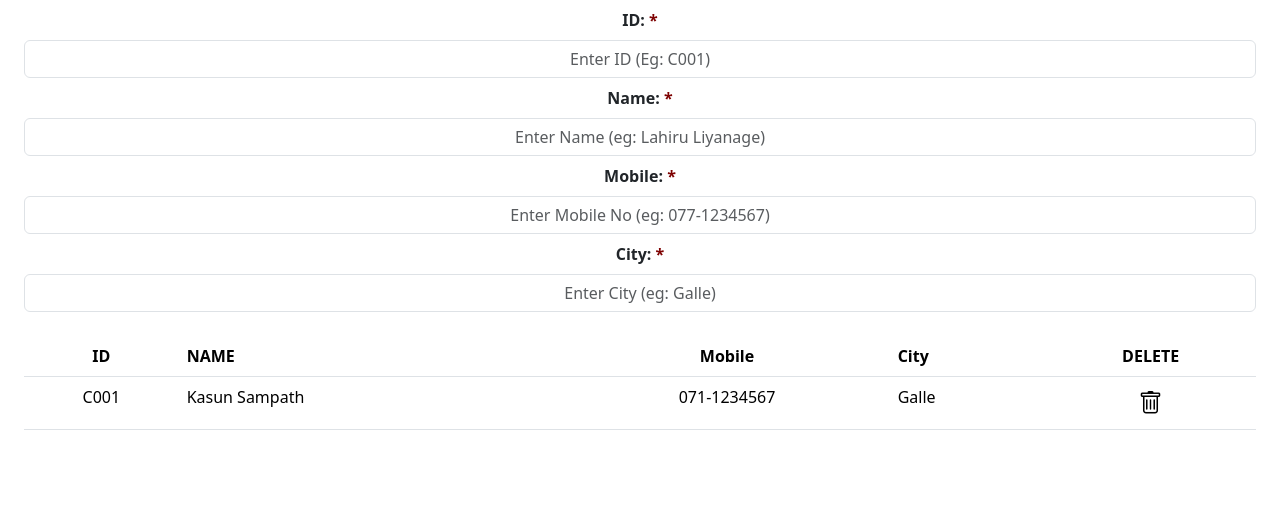
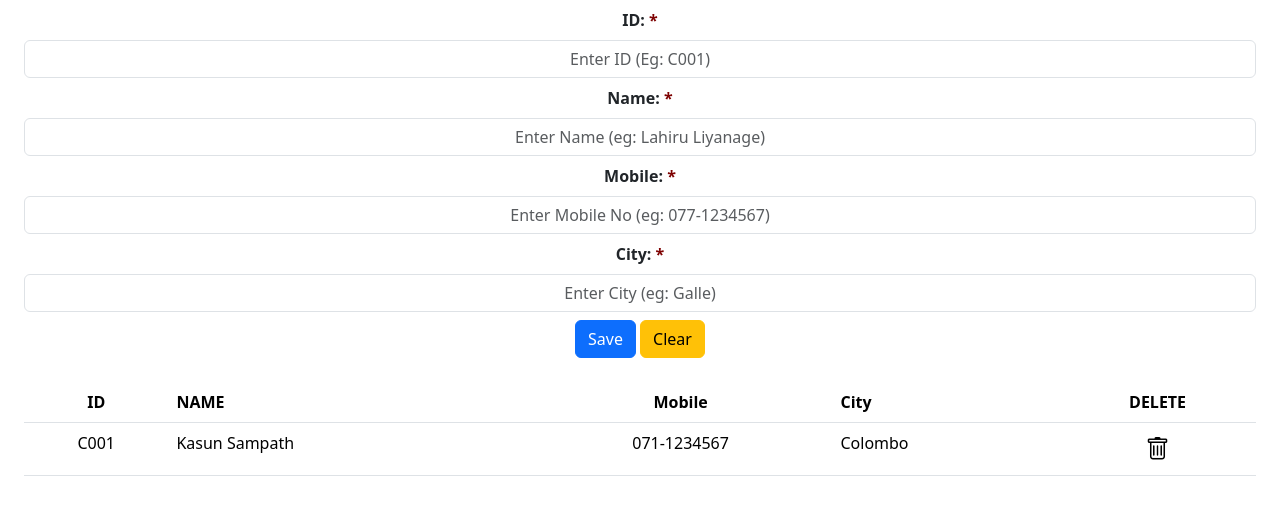
Before and after one commit to code-labs-playground/web-form, a website: page index.html in a window 1280 px wide. Shown: the part 89-604 px from the top of the page. Drawn offline with nearby package versions, Linux system fonts and the light colour scheme.

Commit message:
Completed HTML- fine tuned

```diff
--- a/index.html
+++ b/index.html
@@ -57,6 +57,11 @@
             <input required pattern="[a-zA-Z\s]+" class="form-control text-center"
                    id="txt-city" type="text" name="" placeholder="Enter City (eg: Galle)">
         </div>
+
+        <div class="mt-2">
+            <button class="btn btn-primary" id="btn-save">Save</button>
+            <button class="btn btn-warning" type="reset" id="btn-clear">Clear</button>
+        </div>
     </form>
 
     <div class="px-4 pt-4">
@@ -75,7 +80,7 @@
                 <td class="text-center">C001</td>
                 <td >Kasun Sampath</td>
                 <td class="text-center">071-1234567</td>
-                <td >Galle</td>
+                <td >Colombo</td>
                 <td class="text-center"><i class="bi bi-trash fs-4"></i></td>
             </tr>
             </tbody>
```
